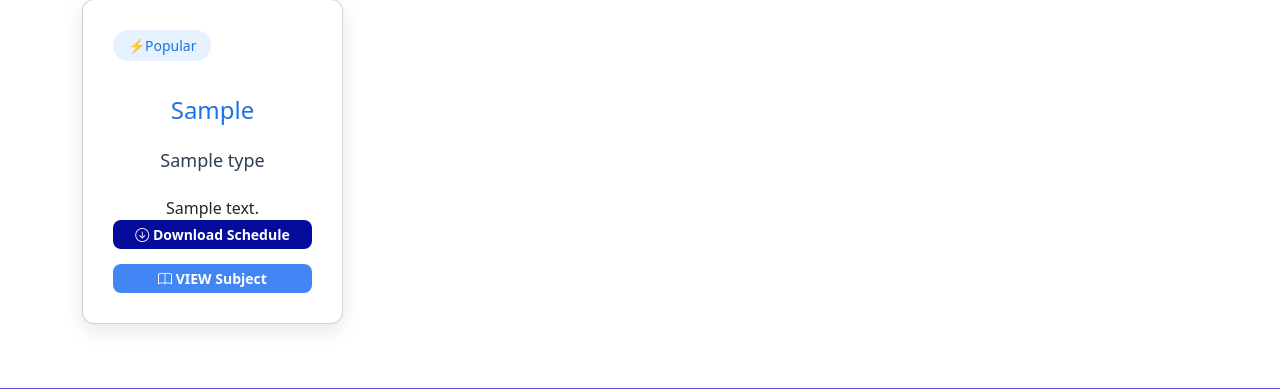
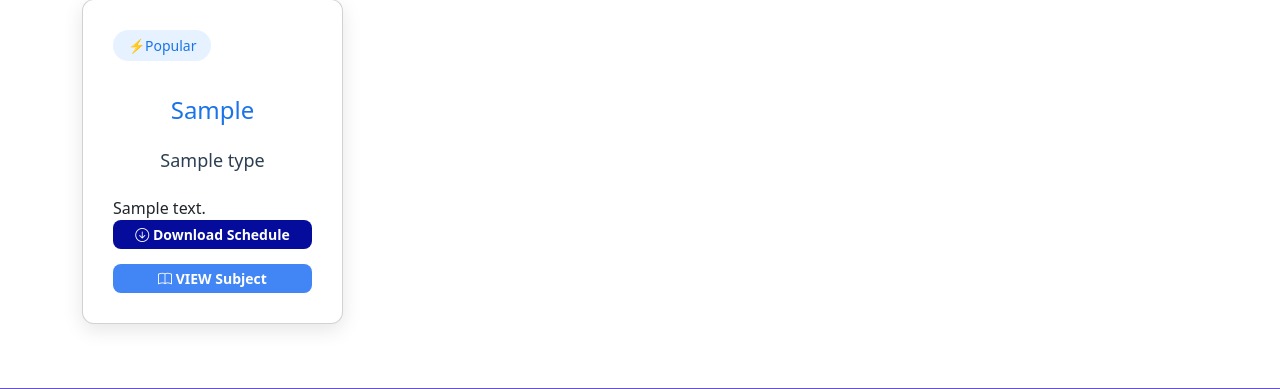
Before and after one commit to Harshit403/mycamtp, a CodeIgniter 4 app: template app/Views/student/type_list.php in a window 1280 px wide. Shown: the part 252-641 px from the top of the page. Run offline with PHP 8.4 and a stand-in for CodeIgniter, Linux system fonts and the light colour scheme; the template is opened without the code that fills it: most values are stand-ins (such as "Sample title", 1, 10 or a date in 2020); some libraries are stand-ins or nearby versions.

Commit message:
fixed tyhe content left for type list

```diff
--- a/app/Views/student/type_list.php
+++ b/app/Views/student/type_list.php
@@ -20,7 +20,7 @@
 					        </div>
 					        <h2><?=$typeRow->batch_info?></h2>
 					        <h3><?= $typeRow->type_name?></h3>
-					        <div style="overflow-y: auto"><?=$typeRow->type_more_details?></div>
+					        <div style="overflow-y: auto;text-align: left!important;"><?=$typeRow->type_more_details?></div>
 					        <div class="buttons">
 					            <a class="btn btn-sm btn-custom syllabus-btn" href="<?=base_url().$typeRow->schedule_file?>" download="<?=$typeRow->file_name?>"><i class="bi bi-arrow-down-circle"></i> Download Schedule</a>
 					            <a class="btn btn-sm fee-btn" href="<?=base_url()?>subject?category=<?=$typeRow->category_short_name?>&&level=<?=$typeRow->level_short_name?>&&type=<?=$typeRow->type_short_name?>"><i class="bi bi-book"></i> VIEW Subject</a>
```
